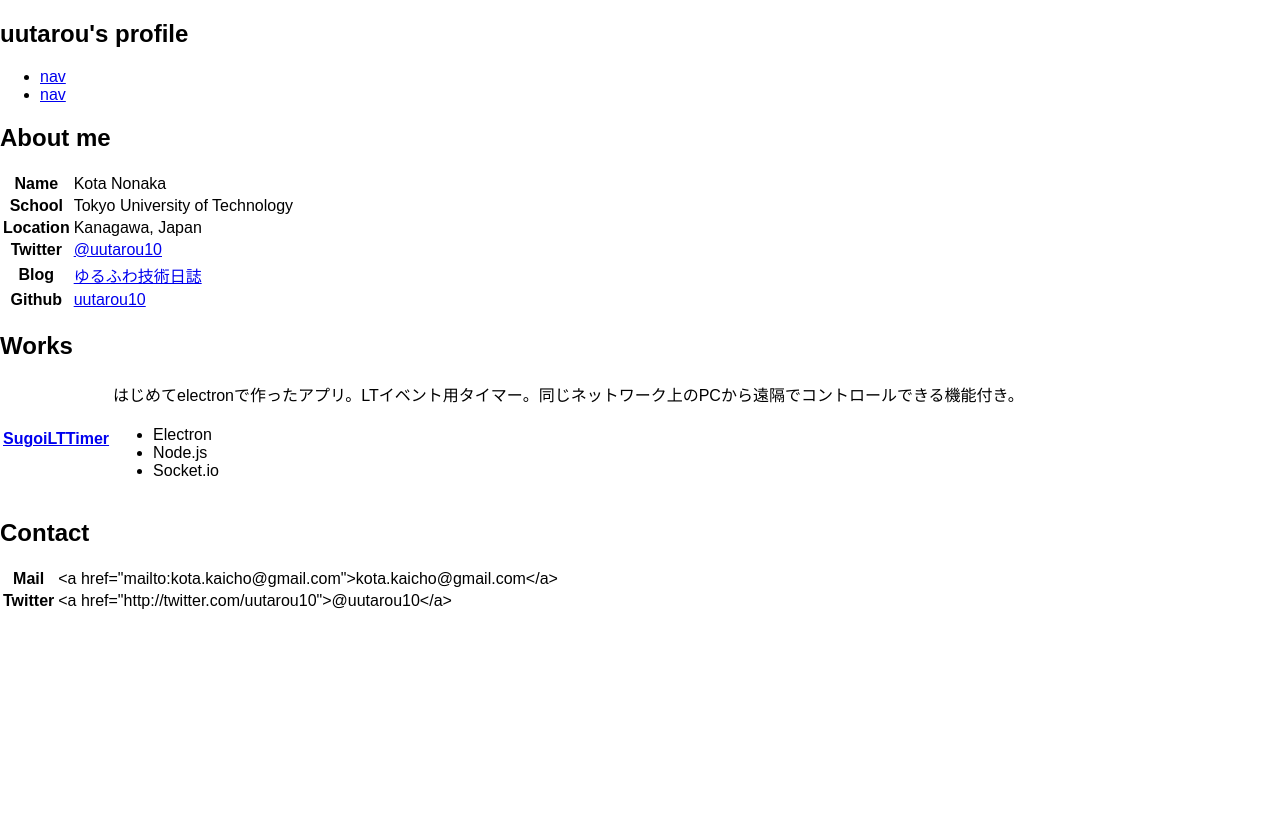
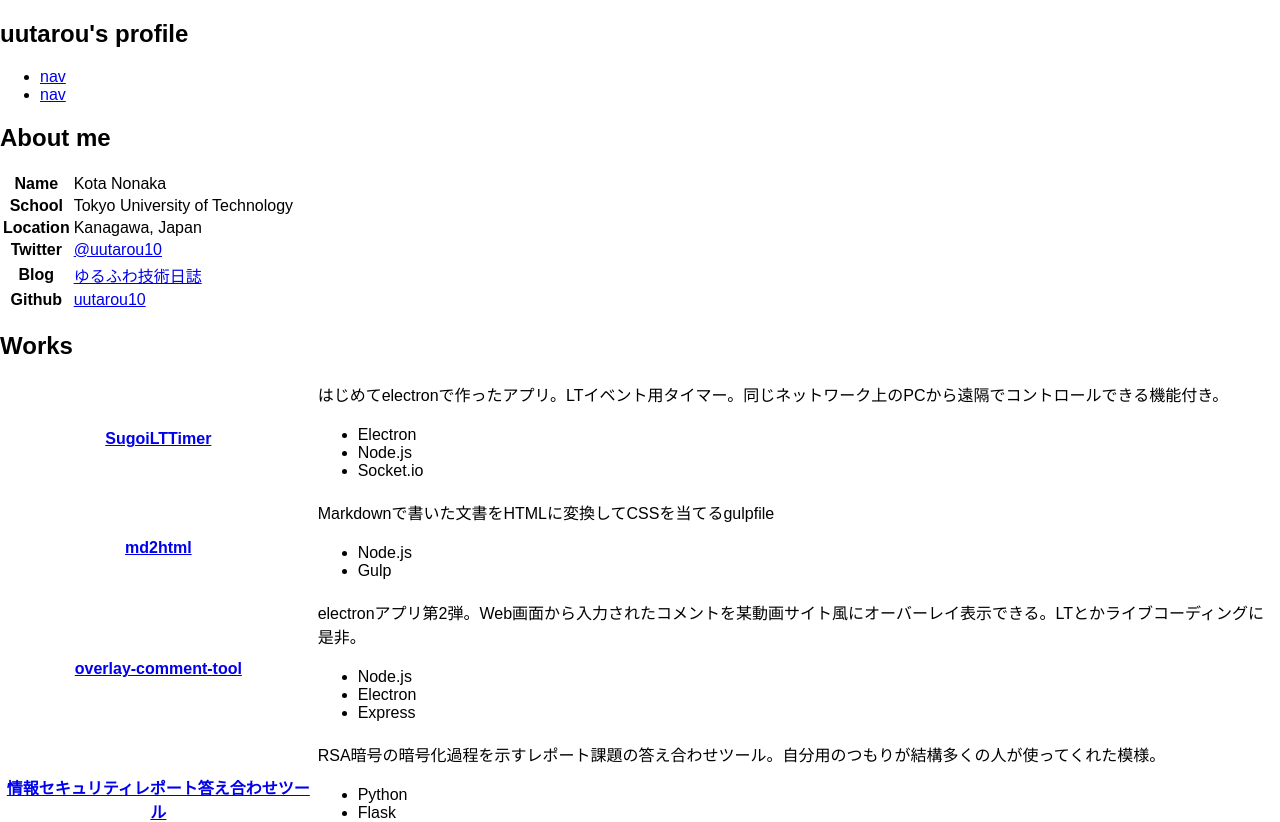
Before and after one commit to uutarou10/react-portfolio, a React (Create React App) app: page / in a window 1280 px wide. Shown: the top 822 px of the page. Before the commit the page ends 800 px from the top, so only its background shows below. Built offline with nearby package versions, Linux system fonts and the light colour scheme.

Commit message:
Worksに内容を追加

```diff
--- a/src/WorksSection.js
+++ b/src/WorksSection.js
@@ -3,7 +3,10 @@ import React from 'react'
 import WorksTable from './WorksTable'
 
 const worksList = [
-  {title: 'SugoiLTTimer',url:'https://github.com/uutarou10/SugoiLTTimer',description:'はじめてelectronで作ったアプリ。LTイベント用タイマー。同じネットワーク上のPCから遠隔でコントロールできる機能付き。',techs:['Electron','Node.js','Socket.io']}
+  {title: 'SugoiLTTimer',url:'https://github.com/uutarou10/SugoiLTTimer',description:'はじめてelectronで作ったアプリ。LTイベント用タイマー。同じネットワーク上のPCから遠隔でコントロールできる機能付き。',techs:['Electron','Node.js','Socket.io']},
+  {title: 'md2html',url:'https://github.com/uutarou10/md2html',description:'Markdownで書いた文書をHTMLに変換してCSSを当てるgulpfile',techs:['Node.js','Gulp']},
+  {title: 'overlay-comment-tool',url:'https://github.com/uutarou10/overlay-comment-tool',description:'electronアプリ第2弾。Web画面から入力されたコメントを某動画サイト風にオーバーレイ表示できる。LTとかライブコーディングに是非。',techs:['Node.js','Electron','Express']},
+  {title: '情報セキュリティレポート答え合わせツール',url:'https://udasecurity-1333.appspot.com',description:'RSA暗号の暗号化過程を示すレポート課題の答え合わせツール。自分用のつもりが結構多くの人が使ってくれた模様。',techs:['Python','Flask','Google App Engine']},
 ];
 
 const WorksSection = () => {
```
